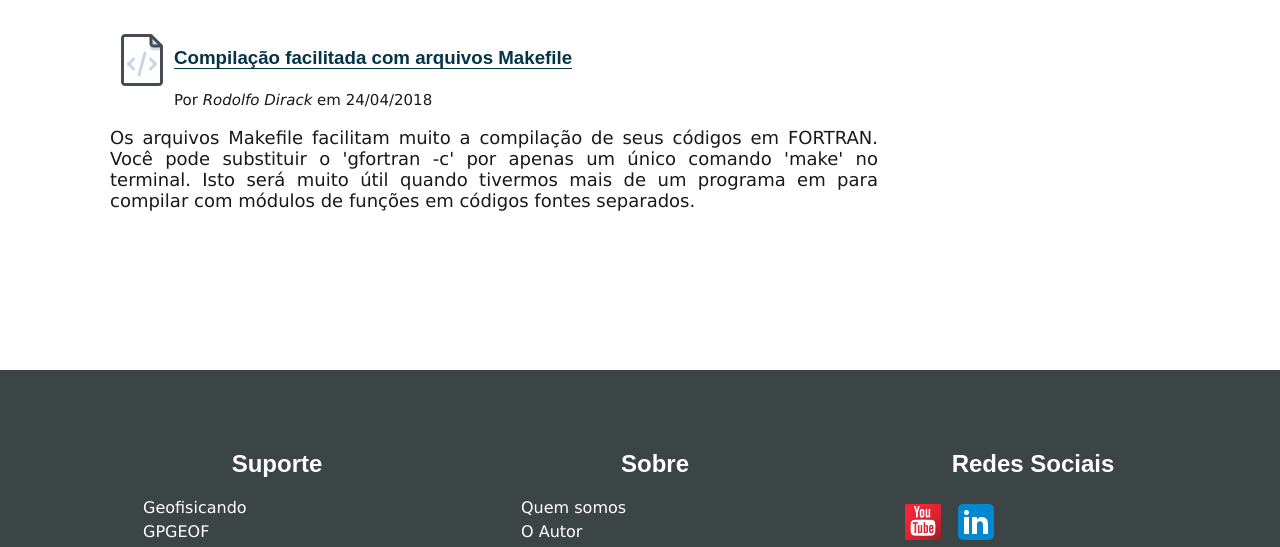
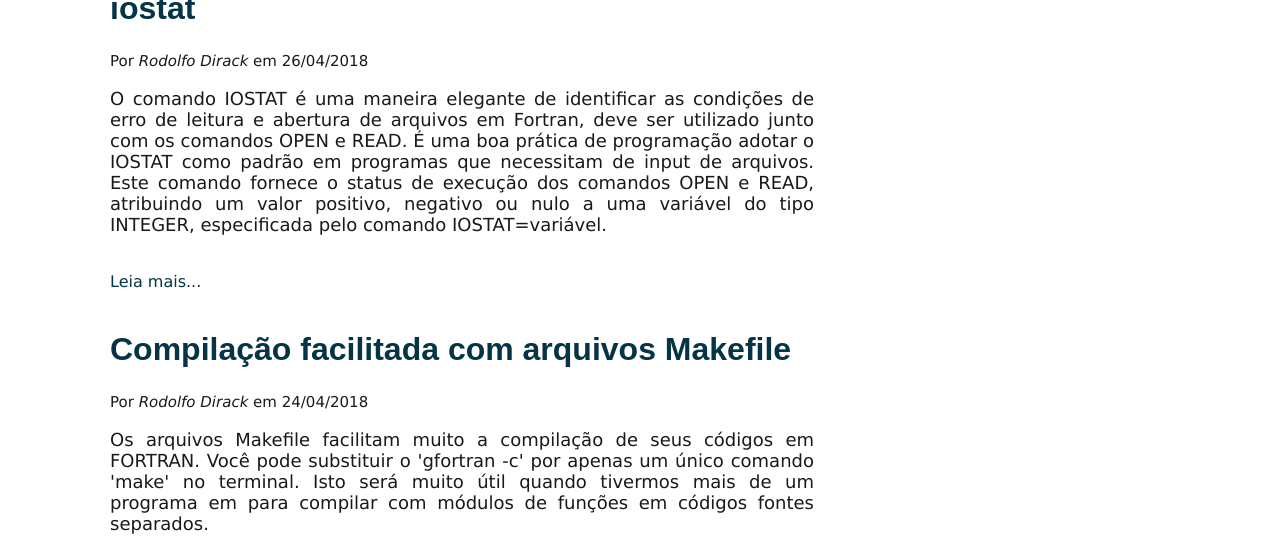
Before and after one commit to Dirack/dirack.github.io, a PHP site: page / in a window 1280 px wide. Shown: the part 1550-2097 px from the top of the page. Run offline with PHP 8.4, Linux system fonts and the light colour scheme.

Commit message:
Update recent posts

```diff
--- a/ajax.js
+++ b/ajax.js
@@ -69,18 +69,19 @@
 			    dataform = data[i].childNodes[0].nodeValue.split('-');
 
 				//txt += '<a href='+fonte[i].childNodes[0].nodeValue+' title="Ler artigo completo?">';
-				txt += '<a href="manutencao.html" title="Ler artigo completo?">';
-				txt += '<img class="thumb" align="left" src="'+thumb[i].childNodes[0].nodeValue;
-				txt += '" alt="Linux user" border=0></a>';
+				//txt += '<a href="manutencao.html" title="Ler artigo completo?">';
+				//txt += '<img class="thumb" align="left" src="'+thumb[i].childNodes[0].nodeValue;
+				//txt += '" alt="Linux user" border=0></a>';
 				//txt += '<h3><a href='+fonte[i].childNodes[0].nodeValue+' title="Ler artigo completo?">';
-				txt += '<h3><a href="manutencao.html" title="Ler artigo completo?">';
-				txt += titulo[i].childNodes[0].nodeValue+'</a></h3>';
+				txt += '<h1><a href="manutencao.html" style="border-bottom: none;" title="Ler artigo completo?">';
+				txt += titulo[i].childNodes[0].nodeValue+'</a></h1>';
 				txt += "<p><small>Por <em>"+autor[i].childNodes[0].nodeValue + "</em> em ";
 
 				// Data formatada para DD/MM/AAAA
 				txt +=  +dataform[2]+"/"+dataform[1]+"/"+dataform[0]+ "</small></p>";
 
 				txt += '<p id="descricao">'+resumo[i].childNodes[0].nodeValue + "</p><br>";
+				txt += '<a href="manutencao.html" style="border-bottom: none;" title="Ler artigo completo?">Leia mais...</a><br><br>';
 			}
 
 
--- a/index.html
+++ b/index.html
@@ -13,7 +13,7 @@
 <html>
 <head>
 <meta charset="utf-8">
-<title>Geofisicando</title>
+<title>Geofisicando - Ensinando programação aplicada à geofísica</title>
 
 <!--{ Ícone do site }-->
 <link rel="icon"
@@ -113,7 +113,7 @@
 <!-- Folha de texto à esquerda, onde ficam os posts recentes -->
 <div id="canvas" >
 
-	<br><h2>Postagens recentes:</h2><br>
+	<br><!--<h2>Postagens recentes:</h2>--><br>
 
 	<!--
 		Aqui serão exibidas as postagens recentes, alimentadas pelo arquivo posts.xml,
@@ -165,7 +165,7 @@
 
 			<ul id="img-redes-sociais">
 				<li>
-					<a target="_blank" href="https://www.youtube.com/channel/UCi5XD5PCQtPrIRD0H_GJvag" title="Geofisicando no Youtube">
+					<a target="_blank" href="https://www.youtube.com/c/Geofisicando" title="Geofisicando no Youtube">
 						<img src="images/youtube.png">
 					</a>
 				</li>
@@ -185,7 +185,7 @@
 					</a>
 				</li>
 				<li>
-					<a target="_blank" href="https://www.facebook.com/rodolfo.neves.925" title="Facebook">
+					<a target="_blank" href="https://www.facebook.com/geofisicando" title="Facebook">
 						<img src="images/face.png">
 					</a>
 				</li>
--- a/lounge.css
+++ b/lounge.css
@@ -245,7 +245,7 @@
 }
 
 #body-text{
-	height: 1200px;
+	height: 2000px;
 }
 
 /*< Coluna principal à esquerda com as postagens e artigos >*/
@@ -256,9 +256,13 @@
     margin: 10px 0px 10px 100px;
     color: #191919;
     text-align: justify;
-    width: 60%;
+    width: 55%;
     height: 100%;
     /*border: 2px solid gray;*/
+}
+
+#postagens h1 a{
+	border-bottom: a;
 }
 
 /*< Barra lateral à direita com formulário de email e atualizações >*/
```
